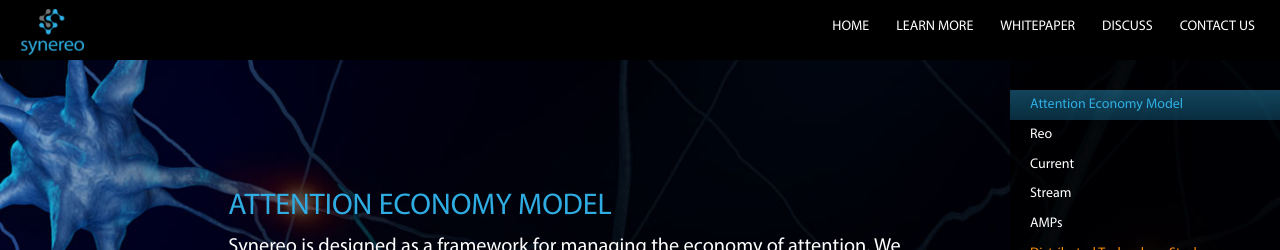
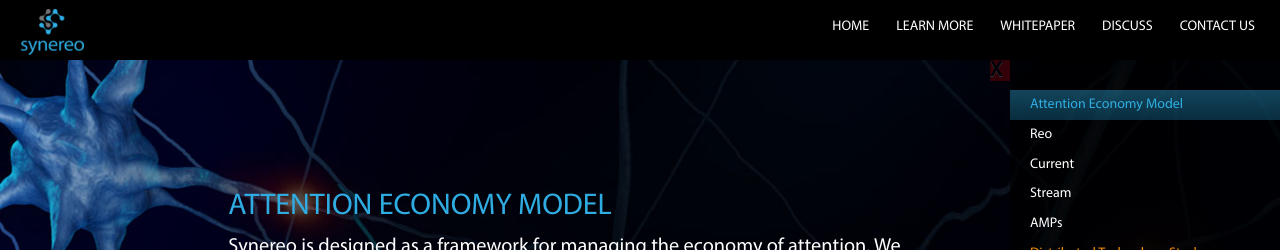
Before and after one commit to synereo/synereo.github.io, a Jekyll site: the page built from learn-more/index.html, in a window 1280 px wide. Shown: the top 250 px of the page. Built offline with Jekyll 4.4.1, drawn with Linux system fonts in a browser that asks for light colours; nearby versions of some CDN libraries.

Commit message:
Add collapsable sidebar

```diff
--- a/_layouts/learn-more.html
+++ b/_layouts/learn-more.html
@@ -18,6 +18,7 @@
   <body data-spy="scroll" data-target=".sidebar" data-offset="200">
 
     <nav class="sidebar">
+      <div class="close">X</div>
       <ul class="nav" role="tablist">
         <li class="attention-economy attention-economy-h"><a href="#attention-economy">Attention Economy Model</a></li>
         <li class="attention-economy"><a href="#reo">Reo</a></li>
--- a/_sass/_learn-more.scss
+++ b/_sass/_learn-more.scss
@@ -57,6 +57,12 @@
         width: 270px;
         height: 100%;
         color: #fff;
+        div.close {
+            position: absolute;
+            left: -20px;
+            width: 20px;
+            background: #ff0000;
+        }
         ul {
             padding-top: 30px;
             padding-left: 0px;
@@ -95,6 +101,10 @@
         nav.sidebar {
             display: none;
         }
+    }
+
+    nav.sidebar.collapze {
+        width: 0px;
     }
 
     h2, h3 {
```
Also changed, not shown: other parts of _layouts/learn-more.html (+4 -0 lines).
